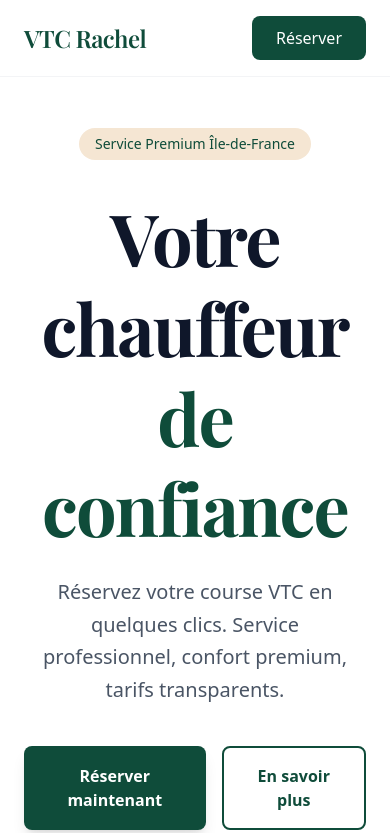
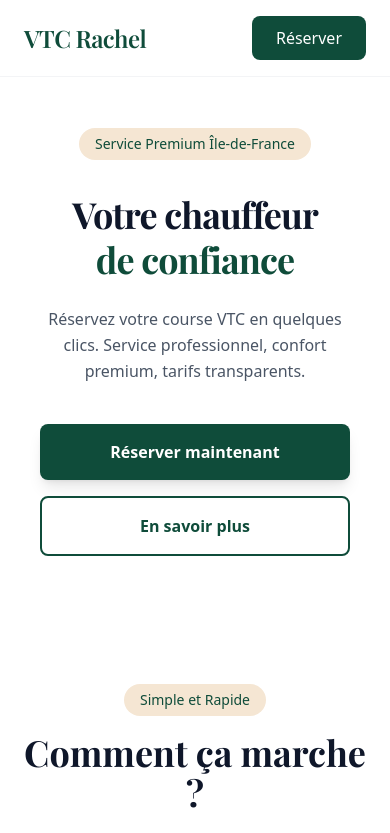
Before and after one commit to Mayalinep/VtcR_app, a Next.js app in the folder app/: page / in a window 390 px wide. Shown: the top 833 px of the page. Built offline with nearby package versions, Linux system fonts and the light colour scheme.

Commit message:
feat(responsive): Adapter le Hero pour mobile (titre + boutons)

```diff
--- a/app/app/page.tsx
+++ b/app/app/page.tsx
@@ -31,26 +31,26 @@ export default function Home() {
               Service Premium Île-de-France
             </div>
 
-            <h1 className="text-7xl font-bold leading-tight mb-6 tracking-tight" style={{ fontFamily: 'var(--font-playfair)' }}>
+            <h1 className="text-4xl sm:text-5xl lg:text-7xl font-bold leading-tight mb-6 tracking-tight" style={{ fontFamily: 'var(--font-playfair)' }}>
               Votre chauffeur
               <br />
               <span style={{ color: 'var(--forest-green)' }}>de confiance</span>
             </h1>
 
-            <p className="text-xl text-gray-600 mb-10 leading-relaxed max-w-2xl mx-auto">
+            <p className="text-base sm:text-lg lg:text-xl text-gray-600 mb-10 leading-relaxed max-w-2xl mx-auto px-4">
               Réservez votre course VTC en quelques clics. Service professionnel,
               confort premium, tarifs transparents.
             </p>
 
-            <div className="flex gap-4 justify-center">
+            <div className="flex flex-col sm:flex-row gap-4 justify-center px-4">
               <button
-                className="px-8 py-4 rounded-lg font-semibold text-white transition-all hover:scale-105 shadow-lg"
+                className="w-full sm:w-auto px-8 py-4 rounded-lg font-semibold text-white transition-all hover:scale-105 shadow-lg"
                 style={{ backgroundColor: 'var(--forest-green)' }}
               >
                 Réserver maintenant
               </button>
               <button
-                className="px-8 py-4 rounded-lg font-semibold transition-all hover:scale-105 border-2"
+                className="w-full sm:w-auto px-8 py-4 rounded-lg font-semibold transition-all hover:scale-105 border-2"
                 style={{
                   borderColor: 'var(--forest-green)',
                   color: 'var(--forest-green)'
```
